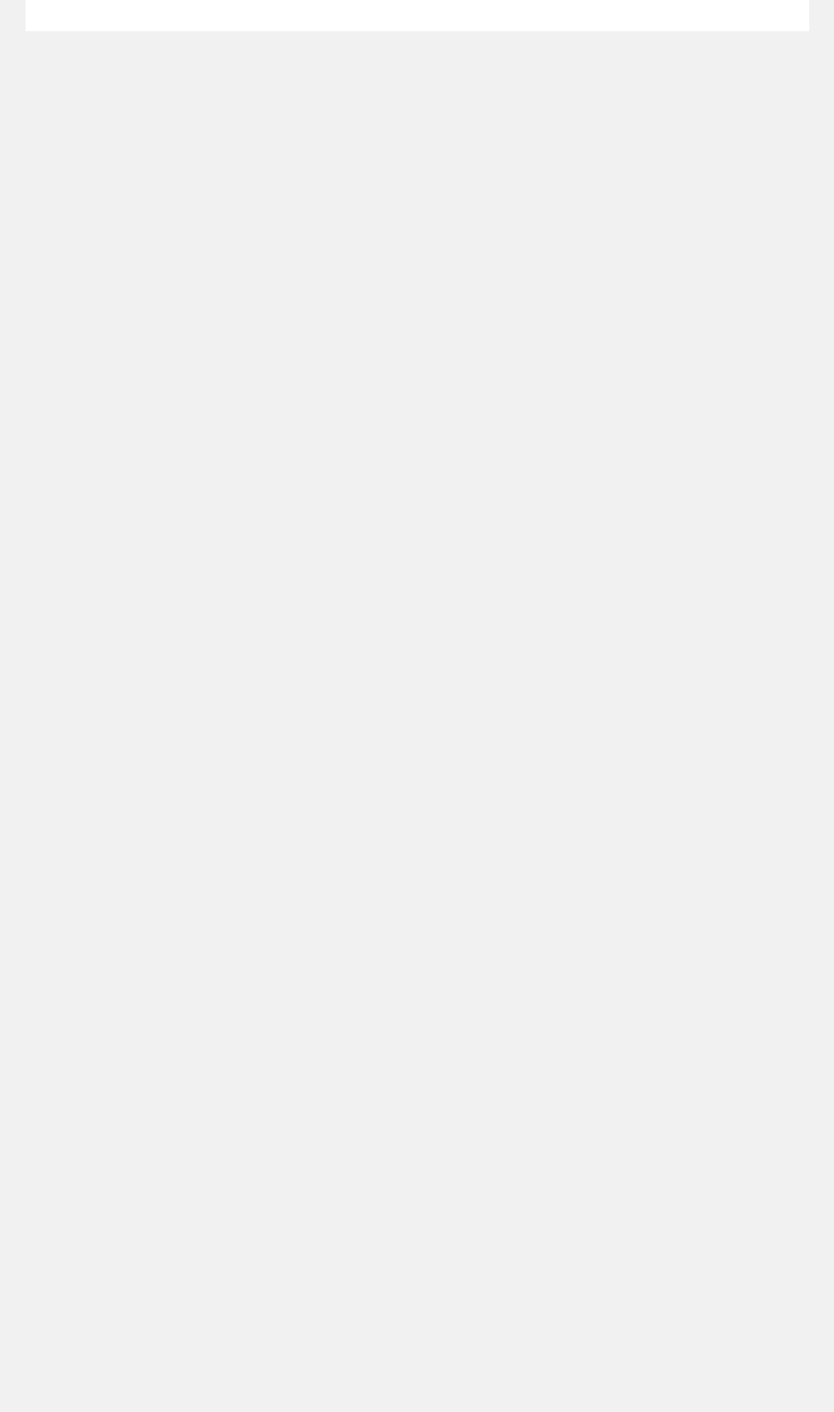
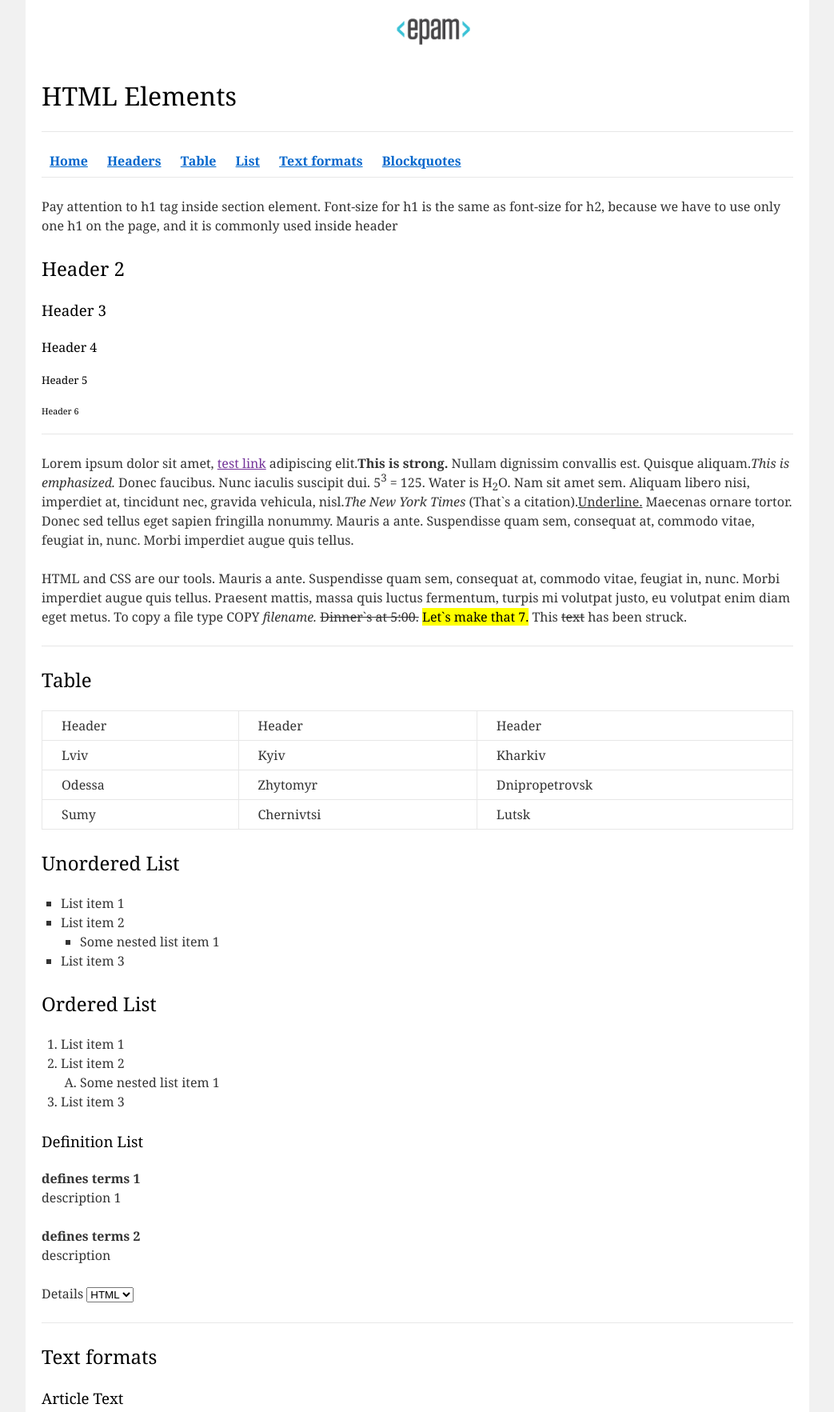
Before and after one commit to KarinaBi/labs, a plain HTML site: page FL16_HW1/homework/index.html in a window 1280 px wide. Shown: the part 57-1822 px from the top of the page at 80% size, without its empty margins (118-1161 px from the left). Before the commit the page ends 800 px from the top, so only its background shows below. Drawn offline with Linux system fonts and the light colour scheme.

Commit message:
second commit

```diff
--- a/FL16_HW1/homework/index.html
+++ b/FL16_HW1/homework/index.html
@@ -8,11 +8,175 @@
 </head>
 
 <body>
+
   <div id="wrapper">
     <div id="main">
       <div id="container">
         <div id="content" role="main">
-          <!-- TODO: Content goes here -->
+          <img src="logo.png">
+    <h1>HTML Elements</h1>
+    <hr>
+    <nav>
+
+    <a href="#home"><strong>Home</strong></a>
+    <a href="#headers"><strong>Headers</strong></a>
+    <a href="#table"><strong>Table</strong></a>
+    <a href="#list"><strong>List</strong></a>
+    <a href="#text"><strong>Text formats</strong></a>
+    <a href="#blockquotes"><strong>Blockquotes</strong></a>
+
+  </nav>
+  <hr>
+  <section id="home">
+  <p>
+Pay attention to h1 tag inside section element. Font-size for h1 is the same as font-size for h2, because we have to use only one h1 on the page, and it is commonly used inside header
+  </p>
+  </section>
+
+  <section id="headers">
+
+  <h2>Header 2</h2>
+  <h3>Header 3</h3>
+  <h4>Header 4</h4>
+  <h5>Header 5</h5>
+  <h6>Header 6</h6>
+
+  <hr>
+
+  <p>Lorem ipsum dolor sit amet, <a href="">test link</a> adipiscing elit.<strong>This is strong.</strong> Nullam dignissim convallis est. Quisque aliquam.<em>This is emphasized.</em> Donec faucibus. Nunc iaculis suscipit dui. 5<sup>3</sup> = 125. Water is H<sub>2</sub>O. Nam sit amet sem. Aliquam libero nisi, imperdiet at, tincidunt nec, gravida vehicula, nisl.<em>The New York Times</em>  (That`s a citation).<u>Underline.</u> Maecenas ornare tortor. Donec sed tellus eget sapien fringilla nonummy. Mauris a ante. Suspendisse quam sem, consequat at, commodo vitae, feugiat in, nunc. Morbi imperdiet augue quis tellus.</p>
+
+  <p> <abbr>HTML</abbr> and <abbr>CSS</abbr> are our tools. Mauris a ante. Suspendisse quam sem, consequat at, commodo vitae, feugiat in, nunc. Morbi imperdiet augue quis tellus. Praesent mattis, massa quis luctus fermentum, turpis mi volutpat justo, eu volutpat enim diam eget metus. To copy a file type COPY <em>filename.</em> <s>Dinner`s at 5:00.</s> <mark>Let`s make that 7.</mark> This <s>text</s> has been struck.</p>
+
+  </section>
+
+  <hr>
+
+  <section id="table">
+    <h2>Table</h2>
+
+    <table>
+      <tr>
+       <td>Header</td>
+       <td>Header</td>
+       <td>Header</td>
+      </tr>
+      <tr>
+        <td>Lviv</td>
+        <td>Kyiv</td>
+        <td>Kharkiv</td>
+      </tr>
+      <tr>
+        <td>Odessa</td>
+        <td>Zhytomyr</td>
+        <td>Dnipropetrovsk</td>
+      </tr>
+      <tr>
+        <td>Sumy</td>
+        <td>Chernivtsi</td>
+        <td>Lutsk</td>
+      </tr>
+    </table>
+  </section>
+
+  <section id="list">
+    <h2>Unordered List</h2>
+
+    <ul>
+      <li>List item 1</li>
+      <li>List item 2</li>
+      <ul>
+      <li>Some nested list item 1</li>
+      </ul>
+      <li>List item 3</li>
+    </ul>
+
+    <h2>Ordered List</h2>
+
+    <ol>
+      <li>List item 1</li>
+      <li>List item 2</li>
+      <ol>
+      <li>Some nested list item 1</li>
+      </ol>
+      <li>List item 3</li>
+    </ol>
+
+
+    <h3>Definition List</h3>
+    <p><strong>defines terms 1</strong> <br> description 1</p>
+    <p><strong>defines terms 2</strong> <br>description </p>
+    <p>Details
+    <select name = "list">
+      <option value="1">HTML</option>
+      <option value="2">CSS</option>
+      <option value="3">JS</option>
+
+  </select>
+  </p>
+  </section>
+
+  <hr>
+
+  <section id="text">
+  <h2>Text formats</h2>
+  <h3>Article Text</h3>
+  <h2>&nbsp Article title</h2>
+  <h4>Article description</h4>
+  <h3>Preformatted Text</h3>
+  <p>
+  <pre>
+    Text
+  in a pre element
+    is displayed in a fixed-width
+font, and it preserves
+both           spaces and
+    line breaks
+  </pre>
+
+  <h3>Code</h3>
+
+  </p>
+  <pre>
+    .wrapper {
+      display: flex;
+        vertical-align: middle;
+        justify-content: center;
+       }
+    </pre>
+</section>
+
+  <section id="blockquotes">
+   <h2>Blockquotes</h2>
+
+   <p>Let's keep it simple. Italics are good to help set it off from the body text. Be sure to style the citation.</p>
+
+   <blockquote>"If you go back a few hundred years, what we take for granted today would seem like magic-being able to talk to people over long distances, to transmit images, flying, accessing vast amounts of data like an oracle. These are all things that would have been considered magic a few hundred years ago."
+    <a href="#">Elon Musk</a></blockquote>
+
+    <form>
+     <label for="name">First name:</label>
+     <input type="text" id="name">
+    </form>
+    <form>
+      <label for="surname">Surname:</label>
+      <input type="text" id="surname">
+    </form>
+    <form>
+      <label for="email">Email:</label>
+      <input type="email" id="email">
+    </form>
+    <form>
+      <textarea rows="10" cols="30"></textarea>
+    </form>
+    <form>
+       <button>Submit</button>
+     </form>
+  </section>
+
+  <footer>
+    <p>� Copyright Epam Systems</p>
+  </footer>
+
         </div>
       </div>
     </div>
```
